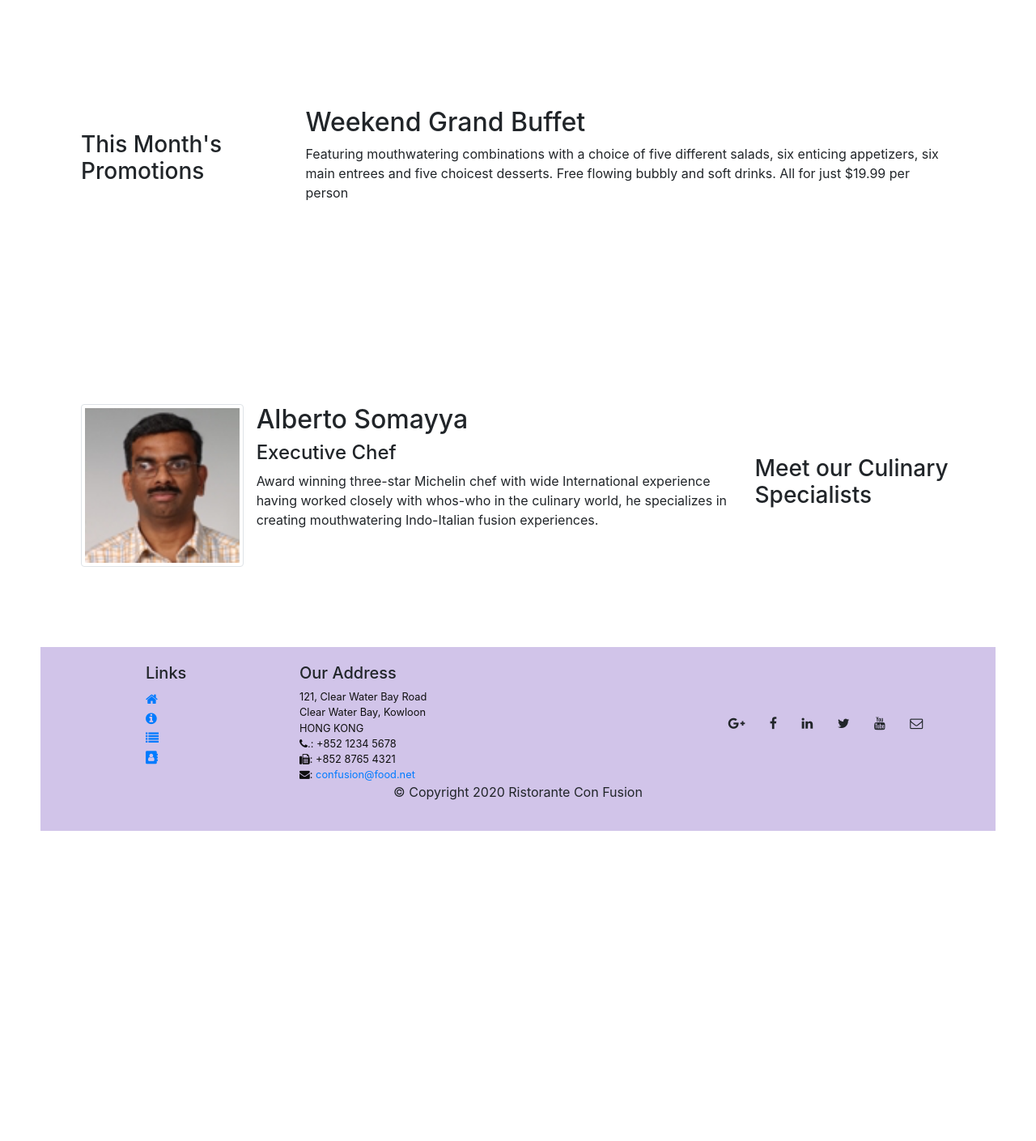
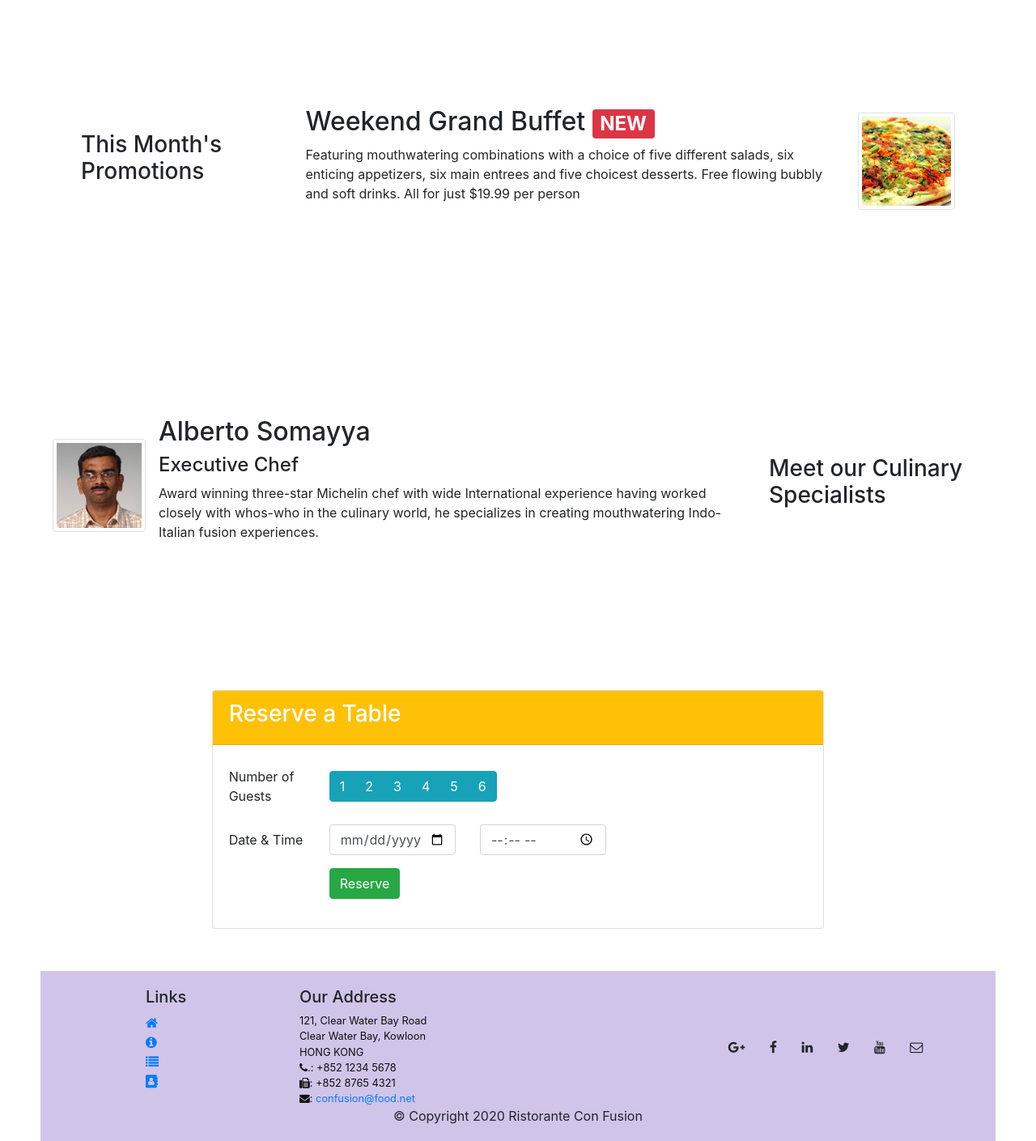
Before and after one commit to chaitanya4vedi/RestaurantWebApp, a website built with Parcel: page index.html in a window 1280 px wide. Shown: the part 760-2169 px from the top of the page at 81% size. Before the commit the page ends 1836 px from the top, so only its background shows below. Built offline with nearby package versions, Linux system fonts and the light colour scheme.

Commit message:
Updated tabpanel

```diff
--- a/index.html
+++ b/index.html
@@ -2,6 +2,7 @@
 <html class="no-js" lang="en" xmlns="http://www.w3.org/1999/html">
 <head>
   <title>Ristorante Con Fusion</title>
+  <link rel="icon" href="img/logo.png" type="image/x-icon">
   <!-- Required meta tags always come first -->
   <meta charset="utf-8">
   <meta name="description" content="">
@@ -42,7 +43,7 @@
     <button class="navbar-toggler" type="button" data-toggle="collapse" data-target="#Navbar">
       <span class="navbar-toggler-icon"></span>
     </button>
-    <a class="navbar-brand mr-auto" href="#"><img src="img/logo.png" height="30" width="41"></a>
+    <a class="navbar-brand mr-auto" href="#"><img src="img/logo.png" height="30" width="41" alt="logo"></a>
     <div class="collapse navbar-collapse" id="Navbar">
       <ul class="navbar-nav">
         <li class="nav-item active"><a class="nav-link" href="./index.html"><span class="fa fa-home">Home</span></a></li>
@@ -53,6 +54,8 @@
     </div>
   </div>
 </nav>
+
+
 <!-- Header starts here -->
 <header class="jumbotron">
   <div class="container">
@@ -61,12 +64,16 @@
         <h1>Ristorante Con Fusion</h1>
         <p>We take inspiration from the World's best cuisines, and create a unique fusion experience. Our lipsmacking creations will tickle your culinary senses!</p>
       </div>
-      <div class="col-12 col-sm align-self-center">
-        <img src="img/logo.png" class="img-fluid">
+      <div class="col-12 col-sm-5 align-self-center">
+        <img src="img/logo.png" class="img-fluid" alt="logo">
+        <a class="btn btn-warning" href="#scroll"
+                role="button">Reserve
+          Table</a>
       </div>
-    </div>
+  </div>
   </div>
 </header>
+
 
 <div class="container">
   <div class="row row-content align-items-center">
@@ -87,15 +94,30 @@
       </div>
       </div>
   </div>
+
+
   <div class="row row-content align-items-center">
     <div class="col-12 col-sm-4 col-md-3">
       <h3>This Month's Promotions</h3>
     </div>
+
     <div class="col col-sm-8 col-md-9">
-      <h2>Weekend Grand Buffet</h2>
-      <p>Featuring mouthwatering combinations with a choice of five different salads, six enticing appetizers, six main entrees and five choicest desserts. Free flowing bubbly and soft drinks. All for just $19.99 per person </p>
-    </div>
+      <div class="media">
+        <div class="media-body">
+      <h2 class="mt-0">Weekend Grand Buffet <span class="badge badge-danger">NEW</span></h2>
+      <p class="d-none d-sm-block">Featuring mouthwatering combinations with a choice of five different salads, six
+        enticing appetizers, six
+        main entrees and five choicest desserts. Free flowing bubbly and soft drinks. All for just $19.99 per person </p>
+      </div>
+        <img class="d-flex ml-3 img-thumbnail align-self-center"
+             src="img/uthappizza.png" alt="Uthappizza">
+      </div>
+      </div>
   </div>
+
+  </div>
+
+
   <div class="row row-content align-items-center">
     <div class="col-12 col-sm-4 order-sm-last col-md-3">
       <h3>Meet our Culinary Specialists</h3>
@@ -103,7 +125,7 @@
     <div class="col col-sm-8 order-sm-first col-md-9">
       <div class="media">
         <img class="d-flex mr-3 img-thumbnail align-self-center"
-             src="img/alberto.png" alt="Alberto Somayya" height="50%" width="25%">
+             src="img/alberto.png" alt="Alberto Somayya">
         <div class="media-body">
           <h2 class="mt-0">Alberto Somayya</h2>
           <h4>Executive Chef</h4>
@@ -115,7 +137,54 @@
         </div>
       </div></div>
   </div>
+
+
+<div class="row row-content align-items-center" id="scroll">
+  <div class="col-12 offset-0 col-md-8 offset-md-2">
+    <div class="card">
+      <div class="card-header bg-warning text-white">
+        <h3>Reserve a Table</h3>
+      </div>
+      <div class="card-body">
+        <form>
+          <div class="form-group row">
+          <label class="col-12 col-md-2 col-form-label">Number of Guests</label>
+          <div class="btn-toolbar  align-self-center" role="toolbar"
+               aria-label="Toolbar with button groups">
+            <div class="btn-group col-12 col-md-10" role="group" aria-label="First group">
+              <button type="button" class="btn btn-info">1</button>
+              <button type="button" class="btn btn-info">2</button>
+              <button type="button" class="btn btn-info">3</button>
+              <button type="button" class="btn btn-info">4</button>
+              <button type="button" class="btn btn-info">5</button>
+              <button type="button" class="btn btn-info">6</button>
+            </div>
+          </div>
+          </div>
+          <div class="form-group row">
+            <label for="date" class="col-12 col-md-2 col-form-label">Date & Time</label>
+            <div class="col-5 col-md-3">
+              <input type="date" class="form-control" id="date" name="date" placeholder="Date...">
+            </div>
+            <div class="col-5 col-md-3">
+              <input type="time" class="form-control" id="time" name="time" placeholder="Time...">
+            </div>
+          </div>
+
+          <div class="form-group row">
+            <div class="offset-md-2 col-md-10">
+              <button type="submit" class="btn btn-success">Reserve</button>
+            </div>
+          </div>
+
+        </form>
+      </div>
+    </div>
+  </div>
 </div>
+
+
+
 <!-- Footer starts here -->
 <footer class="footer">
   <div class="container">
```
